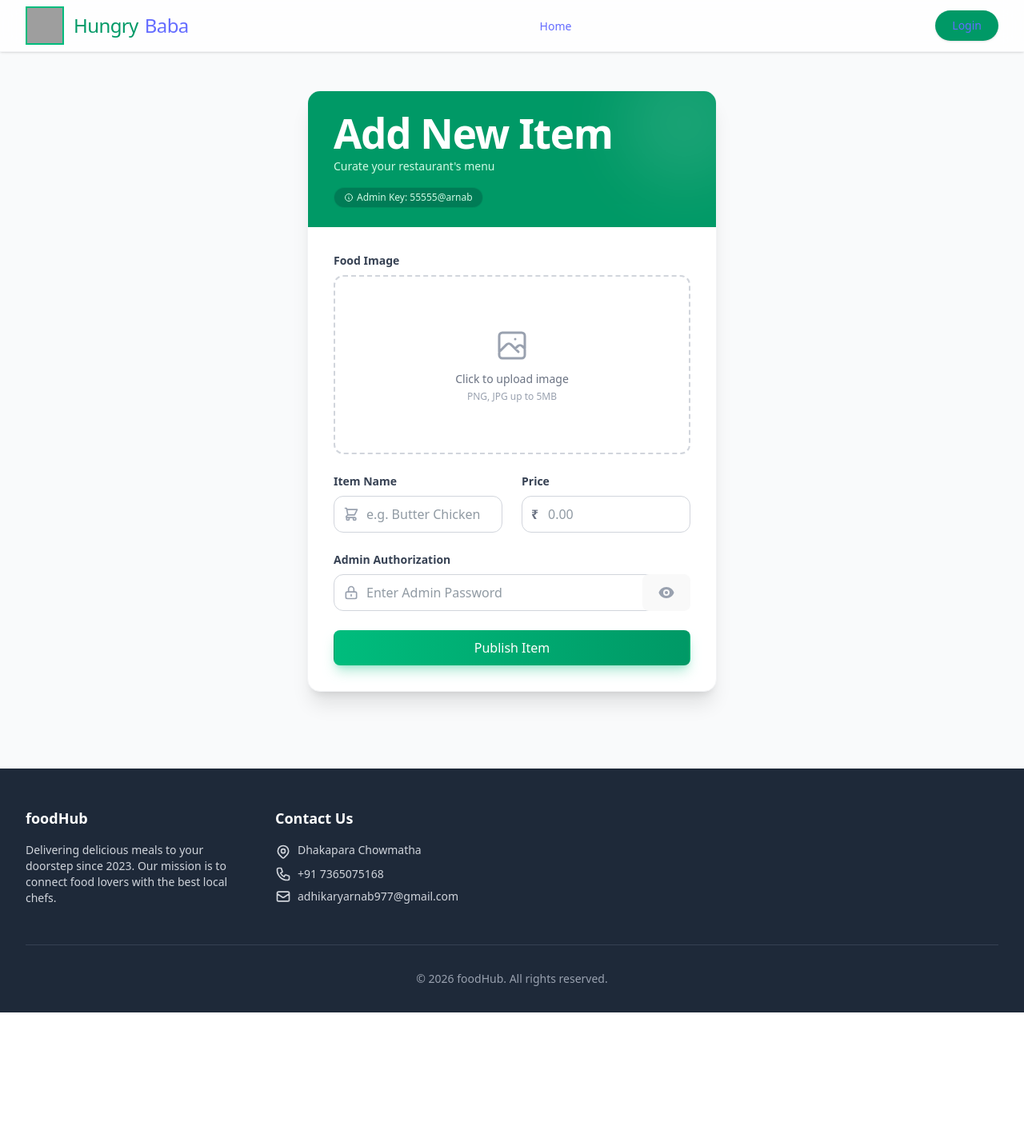
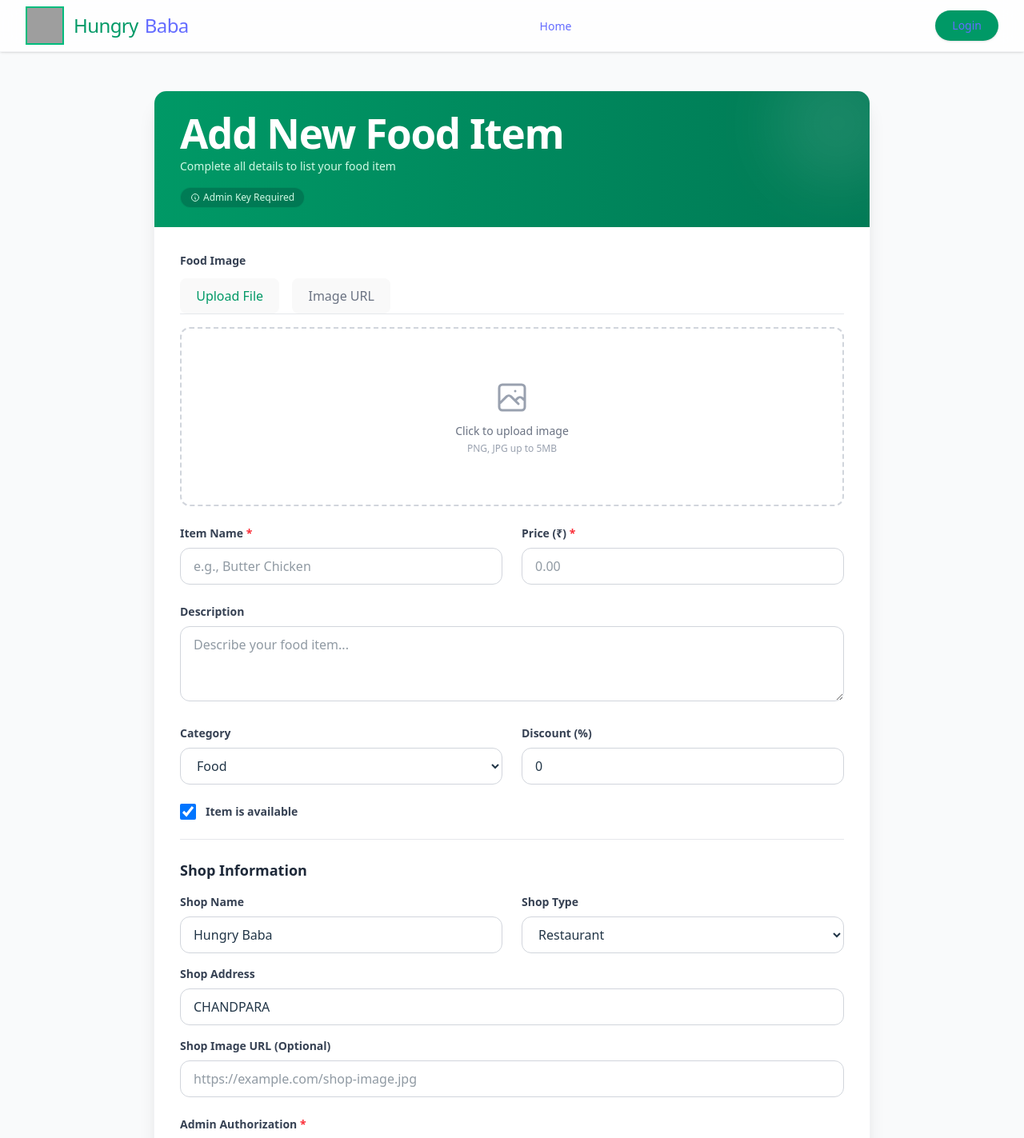
Before and after one commit to arnabadhikaryy/UEMFOODFRONTEND, a React (Vite) app: page /addfood in a window 1280 px wide. Shown: the top 1423 px of the page at 80% size. Before the commit the page ends 1266 px from the top, so only its background shows below. Built offline with nearby package versions, Linux system fonts and the light colour scheme; grey boxes are pictures that could not be loaded.

Commit message:
update appsvnb

```diff
--- a/src/component/addfood.jsx
+++ b/src/component/addfood.jsx
@@ -1,7 +1,7 @@
 import React, { useState } from 'react';
 import axios from 'axios';
 import { useNavigate } from 'react-router-dom';
-import { motion, AnimatePresence } from 'framer-motion';
+import { motion } from 'framer-motion';
 import toast, { Toaster } from 'react-hot-toast';
 import { getCookie } from '../middelwaie/cookie';
 import Footer from './futer';
@@ -12,20 +12,34 @@ const AddFoodPage = () => {
   const navigate = useNavigate();
   const [formData, setFormData] = useState({
     title: '',
-    price: ''
+    price: '',
+    description: '',
+    category: 'Food',
+    availability: true,
+    discount: 0,
+    shop_name: 'Hungry Baba',
+    shop_address: 'CHANDPARA',
+    shop_type: 'Restaurant',
+    shop_image: '',
+    pic_url: '' // Direct image URL
   });
+
   const [imageFile, setImageFile] = useState(null);
   const [preview, setPreview] = useState('');
+  const [uploadMethod, setUploadMethod] = useState('file'); // 'file' or 'url'
   const [loading, setLoading] = useState(false);
   const [useradminpassword, setUseradminpassword] = useState('');
   const [showPassword, setShowPassword] = useState(false);
   const adminpassword = '55555@arnab';
 
+  const categories = ['Food', 'Momo & Rool', 'Noodles', 'Veg Starters', 'Non-veg Starters', 'Sandwich & Pasta', 'Rice & Combo', 'Coffee'];
+  const shopTypes = ['Restaurant', 'Cafe', 'Fast Food Joint', 'Food Truck', 'Bakery', 'Bar', 'Pub'];
+
   const handleChange = (e) => {
-    const { name, value } = e.target;
+    const { name, value, type, checked } = e.target;
     setFormData(prev => ({
       ...prev,
-      [name]: value
+      [name]: type === 'checkbox' ? checked : value
     }));
   };
 
@@ -38,6 +52,19 @@ const AddFoodPage = () => {
         setPreview(reader.result);
       };
       reader.readAsDataURL(file);
+      // Clear URL input when file is selected
+      setFormData(prev => ({ ...prev, pic_url: '' }));
+    }
+  };
+
+  const handleUrlChange = (e) => {
+    const url = e.target.value;
+    setFormData(prev => ({ ...prev, pic_url: url }));
+    if (url) {
+      setPreview(url);
+      setImageFile(null);
+    } else {
+      setPreview('');
     }
   };
 
@@ -45,14 +72,29 @@ const AddFoodPage = () => {
     e.preventDefault();
     setLoading(true);
 
+    // Validate required fields
     if (!formData.title || !formData.price) {
-      toast.error('Please fill all fields');
+      toast.error('Please fill title and price');
       setLoading(false);
       return;
     }
 
-    if (!imageFile) {
+    // Validate image
+    if (uploadMethod === 'file' && !imageFile) {
       toast.error('Please upload an image');
+      setLoading(false);
+      return;
+    }
+
+    if (uploadMethod === 'url' && !formData.pic_url) {
+      toast.error('Please provide an image URL');
+      setLoading(false);
+      return;
+    }
+
+    // Validate admin password
+    if (useradminpassword !== adminpassword) {
+      toast.error('Invalid Admin Password');
       setLoading(false);
       return;
     }
@@ -65,16 +107,19 @@ const AddFoodPage = () => {
         return;
       }
 
-      if (useradminpassword !== adminpassword) {
-        toast.error('Invalid Admin Password');
-        setLoading(false);
-        return;
+      const formDataToSend = new FormData();
+
+      // Append all fields
+      Object.keys(formData).forEach(key => {
+        if (key !== 'pic_url' || uploadMethod === 'url') {
+          formDataToSend.append(key, formData[key]);
         }
+      });
 
-      const formDataToSend = new FormData();
-      formDataToSend.append('title', formData.title);
-      formDataToSend.append('price', formData.price);
+      // Append file if upload method is file
+      if (uploadMethod === 'file' && imageFile) {
         formDataToSend.append('pic_url_file', imageFile);
+      }
 
       const response = await axios.post(
         `${backend_Url}/production/addfood`,
@@ -106,43 +151,69 @@ const AddFoodPage = () => {
   };
 
   return (
-    <div className=" w-screen bg-gray-50 flex flex-col font-sans">
+    <div className="w-screen bg-gray-50 flex flex-col font-sans">
       <Toaster position="top-center" reverseOrder={false} />
-      <Navbar/>
+      <Navbar />
 
       <div className="flex-grow flex items-center justify-center py-12 px-4 sm:px-6 lg:px-8">
         <motion.div
           initial={{ opacity: 0, y: 20 }}
           animate={{ opacity: 1, y: 0 }}
           transition={{ duration: 0.5 }}
-          className="w-full max-w-lg"
+          className="w-full max-w-4xl"
         >
           <div className="bg-white rounded-2xl shadow-xl overflow-hidden border border-gray-100">
             {/* Header */}
-            <div className="bg-emerald-600 px-8 py-6 relative overflow-hidden">
+            <div className="bg-gradient-to-r from-emerald-600 to-emerald-700 px-8 py-6 relative overflow-hidden">
               <div className="relative z-10">
-                <h1 className="text-3xl font-bold text-white tracking-tight">Add New Item</h1>
-                <p className="text-emerald-100 mt-1 text-sm">Curate your restaurant's menu</p>
+                <h1 className="text-3xl font-bold text-white tracking-tight">Add New Food Item</h1>
+                <p className="text-emerald-100 mt-1 text-sm">Complete all details to list your food item</p>
 
-                {/* Subtle Password Hint Badge */}
                 <div className="mt-4 inline-flex items-center px-3 py-1 rounded-full bg-emerald-800/50 border border-emerald-500/30 text-xs text-emerald-100">
                   <svg xmlns="http://www.w3.org/2000/svg" className="h-3 w-3 mr-1" fill="none" viewBox="0 0 24 24" stroke="currentColor">
                     <path strokeLinecap="round" strokeLinejoin="round" strokeWidth={2} d="M13 16h-1v-4h-1m1-4h.01M21 12a9 9 0 11-18 0 9 9 0 0118 0z" />
                   </svg>
-                  Admin Key: 55555@arnab
+                  Admin Key Required
                 </div>
               </div>
 
-              {/* Decorative Circle */}
               <div className="absolute -top-10 -right-10 w-40 h-40 bg-white opacity-10 rounded-full blur-2xl"></div>
             </div>
 
             <div className="p-8">
               <form onSubmit={handleSubmit} className="space-y-6">
 
-                {/* Image Upload */}
-                <motion.div initial={{ opacity: 0 }} animate={{ opacity: 1 }} transition={{ delay: 0.2 }}>
-                  <label className="block text-sm font-semibold text-gray-700 mb-2">Food Image</label>
+                {/* Image Upload Section */}
+                <motion.div initial={{ opacity: 0 }} animate={{ opacity: 1 }} transition={{ delay: 0.1 }}>
+                  <label className="block text-sm font-semibold text-gray-700 mb-3">Food Image</label>
+
+                  {/* Upload Method Toggle */}
+                  <div className="flex gap-4 mb-4 border-b border-gray-200">
+                    <button
+                      type="button"
+                      onClick={() => setUploadMethod('file')}
+                      className={`pb-2 px-4 text-sm font-medium transition-colors ${
+                        uploadMethod === 'file'
+                          ? 'text-emerald-600 border-b-2 border-emerald-600'
+                          : 'text-gray-500 hover:text-gray-700'
+                      }`}
+                    >
+                      Upload File
+                    </button>
+                    <button
+                      type="button"
+                      onClick={() => setUploadMethod('url')}
+                      className={`pb-2 px-4 text-sm font-medium transition-colors ${
+                        uploadMethod === 'url'
+                          ? 'text-emerald-600 border-b-2 border-emerald-600'
+                          : 'text-gray-500 hover:text-gray-700'
+                      }`}
+                    >
+                      Image URL
+                    </button>
+                  </div>
+
+                  {uploadMethod === 'file' ? (
                     <div className="relative group">
                       <input
                         type="file"
@@ -181,37 +252,46 @@ const AddFoodPage = () => {
                         )}
                       </label>
                     </div>
+                  ) : (
+                    <div className="relative">
+                      <input
+                        type="url"
+                        name="pic_url"
+                        value={formData.pic_url}
+                        onChange={handleUrlChange}
+                        placeholder="https://example.com/image.jpg"
+                        className="w-full px-4 py-2.5 border border-gray-300 rounded-xl focus:ring-2 focus:ring-emerald-500 focus:border-emerald-500 transition-all outline-none"
+                      />
+                      {preview && (
+                        <div className="mt-4 relative h-56 rounded-xl overflow-hidden border border-gray-200">
+                          <img src={preview} alt="Preview" className="w-full h-full object-cover" />
+                        </div>
+                      )}
+                    </div>
+                  )}
                 </motion.div>
 
+                {/* Basic Information */}
                 <div className="grid grid-cols-1 gap-6 sm:grid-cols-2">
-                  {/* Title Input */}
-                  <motion.div initial={{ opacity: 0, x: -10 }} animate={{ opacity: 1, x: 0 }} transition={{ delay: 0.3 }}>
-                    <label htmlFor="title" className="block text-sm font-semibold text-gray-700 mb-2">Item Name</label>
-                    <div className="relative">
-                      <div className="absolute inset-y-0 left-0 pl-3 flex items-center pointer-events-none text-gray-400">
-                        <svg xmlns="http://www.w3.org/2000/svg" className="h-5 w-5" fill="none" viewBox="0 0 24 24" stroke="currentColor">
-                          <path strokeLinecap="round" strokeLinejoin="round" strokeWidth={2} d="M3 3h2l.4 2M7 13h10l4-8H5.4M7 13L5.4 5M7 13l-2.293 2.293c-.63.63-.184 1.707.707 1.707H17m0 0a2 2 0 100 4 2 2 0 000-4zm-8 2a2 2 0 11-4 0 2 2 0 014 0z" />
-                        </svg>
-                      </div>
+                  <motion.div initial={{ opacity: 0, x: -10 }} animate={{ opacity: 1, x: 0 }} transition={{ delay: 0.2 }}>
+                    <label htmlFor="title" className="block text-sm font-semibold text-gray-700 mb-2">
+                      Item Name <span className="text-red-500">*</span>
+                    </label>
                     <input
                       type="text"
                       id="title"
                       name="title"
                       value={formData.title}
                       onChange={handleChange}
-                        className="w-full pl-10 pr-4 py-2.5 border border-gray-300 rounded-xl focus:ring-2 focus:ring-emerald-500 focus:border-emerald-500 transition-all outline-none"
-                        placeholder="e.g. Butter Chicken"
+                      className="w-full px-4 py-2.5 border border-gray-300 rounded-xl focus:ring-2 focus:ring-emerald-500 focus:border-emerald-500 transition-all outline-none"
+                      placeholder="e.g., Butter Chicken"
                     />
-                    </div>
                   </motion.div>
 
-                  {/* Price Input */}
-                  <motion.div initial={{ opacity: 0, x: 10 }} animate={{ opacity: 1, x: 0 }} transition={{ delay: 0.3 }}>
-                    <label htmlFor="price" className="block text-sm font-semibold text-gray-700 mb-2">Price</label>
-                    <div className="relative">
-                      <div className="absolute inset-y-0 left-0 pl-3 flex items-center pointer-events-none text-gray-500 font-semibold">
-                        ₹
-                      </div>
+                  <motion.div initial={{ opacity: 0, x: 10 }} animate={{ opacity: 1, x: 0 }} transition={{ delay: 0.2 }}>
+                    <label htmlFor="price" className="block text-sm font-semibold text-gray-700 mb-2">
+                      Price (₹) <span className="text-red-500">*</span>
+                    </label>
                     <input
                       type="number"
                       id="price"
@@ -219,16 +299,152 @@ const AddFoodPage = () => {
                       value={formData.price}
                       onChange={handleChange}
                       min="0"
-                        className="w-full pl-8 pr-4 py-2.5 border border-gray-300 rounded-xl focus:ring-2 focus:ring-emerald-500 focus:border-emerald-500 transition-all outline-none"
+                      step="0.01"
+                      className="w-full px-4 py-2.5 border border-gray-300 rounded-xl focus:ring-2 focus:ring-emerald-500 focus:border-emerald-500 transition-all outline-none"
                       placeholder="0.00"
                     />
+                  </motion.div>
                 </div>
+
+                {/* Description */}
+                <motion.div initial={{ opacity: 0, y: 10 }} animate={{ opacity: 1, y: 0 }} transition={{ delay: 0.3 }}>
+                  <label htmlFor="description" className="block text-sm font-semibold text-gray-700 mb-2">
+                    Description
+                  </label>
+                  <textarea
+                    id="description"
+                    name="description"
+                    value={formData.description}
+                    onChange={handleChange}
+                    rows="3"
+                    className="w-full px-4 py-2.5 border border-gray-300 rounded-xl focus:ring-2 focus:ring-emerald-500 focus:border-emerald-500 transition-all outline-none"
+                    placeholder="Describe your food item..."
+                  />
+                </motion.div>
+
+                {/* Category and Discount */}
+                <div className="grid grid-cols-1 gap-6 sm:grid-cols-2">
+                  <motion.div initial={{ opacity: 0, x: -10 }} animate={{ opacity: 1, x: 0 }} transition={{ delay: 0.4 }}>
+                    <label htmlFor="category" className="block text-sm font-semibold text-gray-700 mb-2">
+                      Category
+                    </label>
+                    <select
+                      id="category"
+                      name="category"
+                      value={formData.category}
+                      onChange={handleChange}
+                      className="w-full px-4 py-2.5 border border-gray-300 rounded-xl focus:ring-2 focus:ring-emerald-500 focus:border-emerald-500 transition-all outline-none"
+                    >
+                      {categories.map(cat => (
+                        <option key={cat} value={cat}>{cat}</option>
+                      ))}
+                    </select>
+                  </motion.div>
+
+                  <motion.div initial={{ opacity: 0, x: 10 }} animate={{ opacity: 1, x: 0 }} transition={{ delay: 0.4 }}>
+                    <label htmlFor="discount" className="block text-sm font-semibold text-gray-700 mb-2">
+                      Discount (%)
+                    </label>
+                    <input
+                      type="number"
+                      id="discount"
+                      name="discount"
+                      value={formData.discount}
+                      onChange={handleChange}
+                      min="0"
+                      max="100"
+                      className="w-full px-4 py-2.5 border border-gray-300 rounded-xl focus:ring-2 focus:ring-emerald-500 focus:border-emerald-500 transition-all outline-none"
+                      placeholder="0"
+                    />
+                  </motion.div>
+                </div>
+
+                {/* Availability */}
+                <motion.div initial={{ opacity: 0, y: 10 }} animate={{ opacity: 1, y: 0 }} transition={{ delay: 0.5 }}>
+                  <label className="flex items-center gap-3 cursor-pointer">
+                    <input
+                      type="checkbox"
+                      name="availability"
+                      checked={formData.availability}
+                      onChange={handleChange}
+                      className="w-5 h-5 text-emerald-600 rounded focus:ring-emerald-500"
+                    />
+                    <span className="text-sm font-semibold text-gray-700">Item is available</span>
+                  </label>
+                </motion.div>
+
+                {/* Shop Information */}
+                <div className="border-t border-gray-200 pt-6 mt-4">
+                  <h3 className="text-lg font-semibold text-gray-800 mb-4">Shop Information</h3>
+
+                  <div className="grid grid-cols-1 gap-6 sm:grid-cols-2">
+                    <motion.div initial={{ opacity: 0, x: -10 }} animate={{ opacity: 1, x: 0 }} transition={{ delay: 0.6 }}>
+                      <label htmlFor="shop_name" className="block text-sm font-semibold text-gray-700 mb-2">
+                        Shop Name
+                      </label>
+                      <input
+                        type="text"
+                        id="shop_name"
+                        name="shop_name"
+                        value={formData.shop_name}
+                        onChange={handleChange}
+                        className="w-full px-4 py-2.5 border border-gray-300 rounded-xl focus:ring-2 focus:ring-emerald-500 focus:border-emerald-500 transition-all outline-none"
+                      />
+                    </motion.div>
+
+                    <motion.div initial={{ opacity: 0, x: 10 }} animate={{ opacity: 1, x: 0 }} transition={{ delay: 0.6 }}>
+                      <label htmlFor="shop_type" className="block text-sm font-semibold text-gray-700 mb-2">
+                        Shop Type
+                      </label>
+                      <select
+                        id="shop_type"
+                        name="shop_type"
+                        value={formData.shop_type}
+                        onChange={handleChange}
+                        className="w-full px-4 py-2.5 border border-gray-300 rounded-xl focus:ring-2 focus:ring-emerald-500 focus:border-emerald-500 transition-all outline-none"
+                      >
+                        {shopTypes.map(type => (
+                          <option key={type} value={type}>{type}</option>
+                        ))}
+                      </select>
+                    </motion.div>
+                  </div>
+
+                  <motion.div initial={{ opacity: 0, y: 10 }} animate={{ opacity: 1, y: 0 }} transition={{ delay: 0.7 }} className="mt-4">
+                    <label htmlFor="shop_address" className="block text-sm font-semibold text-gray-700 mb-2">
+                      Shop Address
+                    </label>
+                    <input
+                      type="text"
+                      id="shop_address"
+                      name="shop_address"
+                      value={formData.shop_address}
+                      onChange={handleChange}
+                      className="w-full px-4 py-2.5 border border-gray-300 rounded-xl focus:ring-2 focus:ring-emerald-500 focus:border-emerald-500 transition-all outline-none"
+                    />
+                  </motion.div>
+
+                  <motion.div initial={{ opacity: 0, y: 10 }} animate={{ opacity: 1, y: 0 }} transition={{ delay: 0.8 }} className="mt-4">
+                    <label htmlFor="shop_image" className="block text-sm font-semibold text-gray-700 mb-2">
+                      Shop Image URL (Optional)
+                    </label>
+                    <input
+                      type="url"
+                      id="shop_image"
+                      name="shop_image"
+                      value={formData.shop_image}
+                      onChange={handleChange}
+                      placeholder="https://example.com/shop-image.jpg"
+                      className="w-full px-4 py-2.5 border border-gray-300 rounded-xl focus:ring-2 focus:ring-emerald-500 focus:border-emerald-500 transition-all outline-none"
+                    />
                   </motion.div>
                 </div>
 
                 {/* Admin Password */}
-                <motion.div initial={{ opacity: 0, y: 10 }} animate={{ opacity: 1, y: 0 }} transition={{ delay: 0.4 }}>
-                  <label htmlFor="adminpassword" className="block text-sm font-semibold text-gray-700 mb-2">Admin Authorization</label>
+                <motion.div initial={{ opacity: 0, y: 10 }} animate={{ opacity: 1, y: 0 }} transition={{ delay: 0.9 }}>
+                  <label htmlFor="adminpassword" className="block text-sm font-semibold text-gray-700 mb-2">
+                    Admin Authorization <span className="text-red-500">*</span>
+                  </label>
                   <div className="relative">
                     <div className="absolute inset-y-0 left-0 pl-3 flex items-center pointer-events-none text-gray-400">
                       <svg xmlns="http://www.w3.org/2000/svg" className="h-5 w-5" fill="none" viewBox="0 0 24 24" stroke="currentColor">
@@ -247,12 +463,11 @@ const AddFoodPage = () => {
                     <button
                       type="button"
                       onClick={() => setShowPassword(!showPassword)}
-                      className="absolute inset-y-0 right-0 pr-3 flex items-center text-gray-400 hover:text-gray-600 focus:outline-none"
+                      className="absolute inset-y-0 right-0 pr-3 flex items-center text-gray-400 hover:text-gray-600"
                     >
                       {showPassword ? (
                         <svg xmlns="http://www.w3.org/2000/svg" className="h-5 w-5" viewBox="0 0 20 20" fill="currentColor">
                           <path fillRule="evenodd" d="M3.707 2.293a1 1 0 00-1.414 1.414l14 14a1 1 0 001.414-1.414l-1.473-1.473A10.014 10.014 0 0019.542 10C18.268 5.943 14.478 3 10 3a9.958 9.958 0 00-4.512 1.074l-1.78-1.781zm4.261 4.26l1.514 1.515a2.003 2.003 0 012.45 2.45l1.514 1.514a4 4 0 00-5.478-5.478z" clipRule="evenodd" />
-                          <path d="M12.454 16.697L9.75 13.992a4 4 0 01-3.742-3.742L2.335 6.578A9.98 9.98 0 00.458 10c1.274 4.057 5.064 7 9.542 7 .847 0 1.669-.105 2.454-.303z" />
                         </svg>
                       ) : (
                         <svg xmlns="http://www.w3.org/2000/svg" className="h-5 w-5" viewBox="0 0 20 20" fill="currentColor">
@@ -285,7 +500,7 @@ const AddFoodPage = () => {
                       Processing...
                     </>
                   ) : (
-                    "Publish Item"
+                    "Publish Food Item"
                   )}
                 </motion.button>
               </form>
@@ -293,7 +508,7 @@ const AddFoodPage = () => {
           </div>
         </motion.div>
       </div>
-      <Footer/>
+      <Footer />
     </div>
   );
 };
```
Lines whose indentation alone changed are shown as unchanged.
